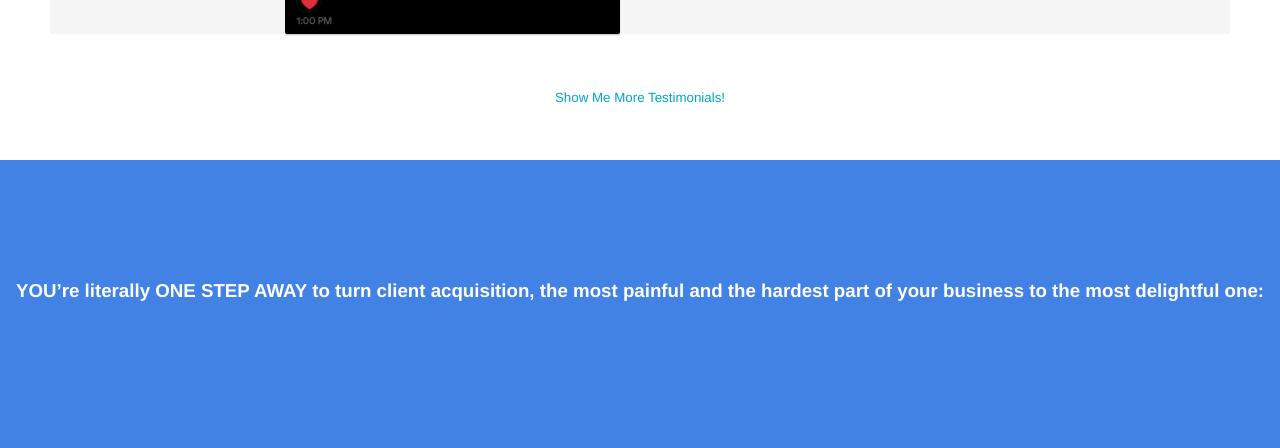
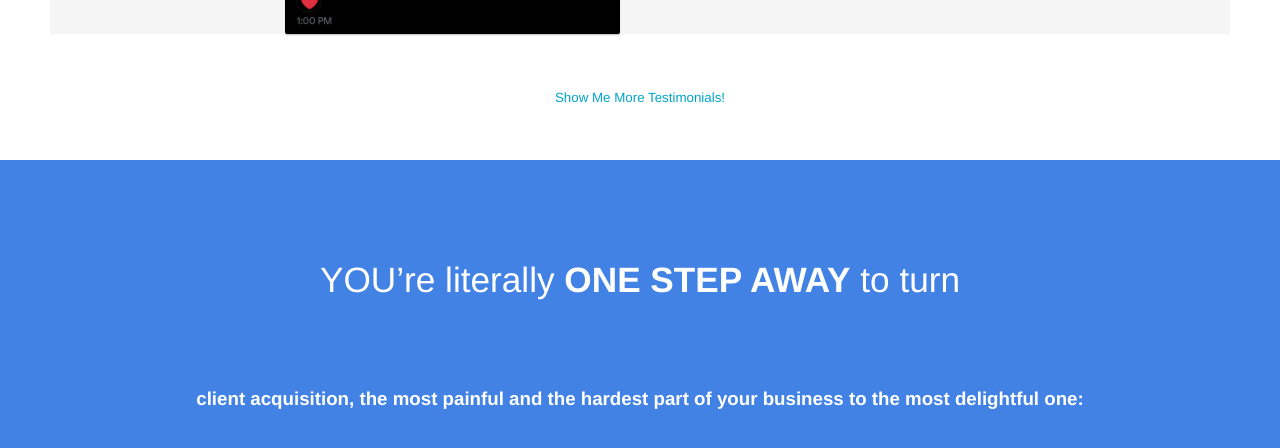
Before and after one commit to Huntinex/MMResults, a Jekyll site: the page built from index.html, in a window 1280 px wide and 900 px high, scrolled down 2425 px. Shown: the top 448 px of the window. Built offline with Jekyll 4.4.1, drawn with Linux system fonts in a browser that asks for light colours.

Commit message:
Update index.html

```diff
--- a/index.html
+++ b/index.html
@@ -74,9 +74,9 @@ Get years of know-how working for you. <b>FILL OUT THE FORM NOW</b> and <b>WIN N
 
 	<br><br>
 	<section class="bottom-cta" id="call">
-		<h3 class="editable">
-YOU’re literally <STRONG>ONE STEP AWAY</STRONG> to turn client acquisition, <b>the most painful</b> and the hardest part of your business to <b>the most delightful</b> one:
-</h3>
+
+<h2>YOU’re literally <STRONG>ONE STEP AWAY</STRONG> to turn</h2><br>
+<h3 class="editable">client acquisition, <b>the most painful</b> and the hardest part of your business to <b>the most delightful</b> one:</h3>
 		<!-- Calendly inline widget begin -->
 		<div class="calendly-inline-widget" data-url="https://calendly.com/mmresults/call?hide_event_type_details=1&hide_gdpr_banner=1" style="min-width:320px;height:700px;"></div>
 		<script type="text/javascript" src="https://assets.calendly.com/assets/external/widget.js" async></script>
```
